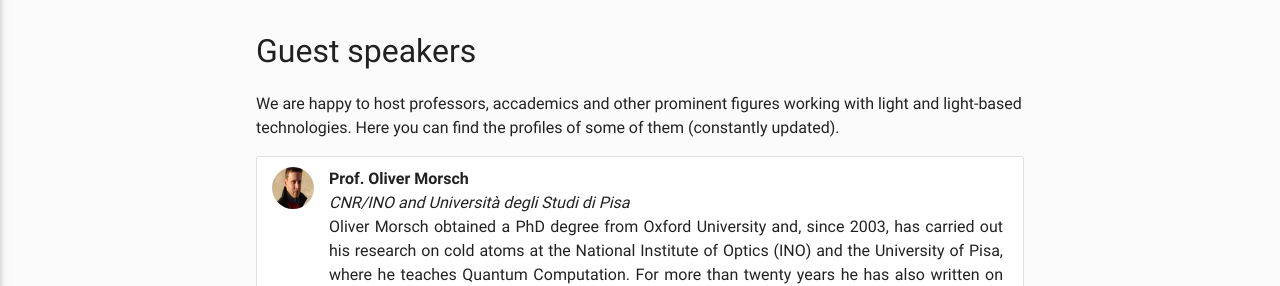
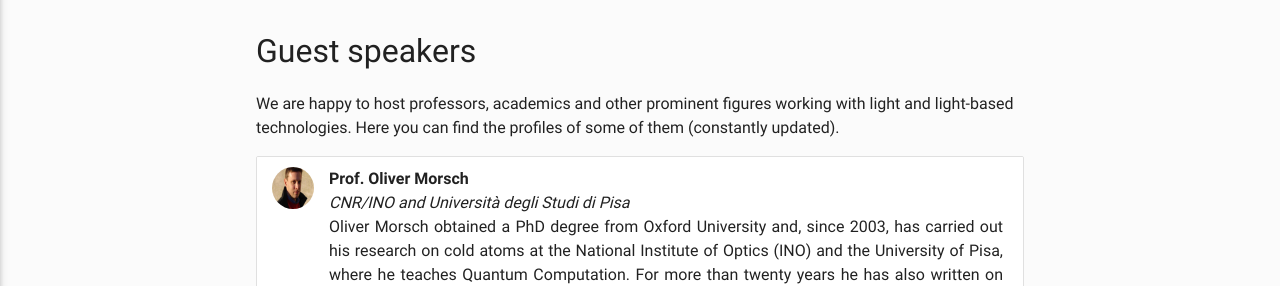
Before and after one commit to ai-sf/lot22, a Jekyll site: the page built from speaker.html, in a window 1280 px wide and 900 px high. Shown: the part 136-422 px from the top of the window. Built offline with Jekyll 4.4.1, drawn with Linux system fonts in a browser that asks for light colours; nearby versions of some CDN libraries.

Commit message:
Update speaker.yml

```diff
--- a/_data/speaker.yml
+++ b/_data/speaker.yml
@@ -1,4 +1,4 @@
-description: "We are happy to host professors, accademics and other prominent figures working with light and light-based technologies. Here you can find the profiles of some of them (constantly updated)."
+description: "We are happy to host professors, academics and other prominent figures working with light and light-based technologies. Here you can find the profiles of some of them (constantly updated)."
 
 content:
 - nome: "Prof. Oliver Morsch"
```
